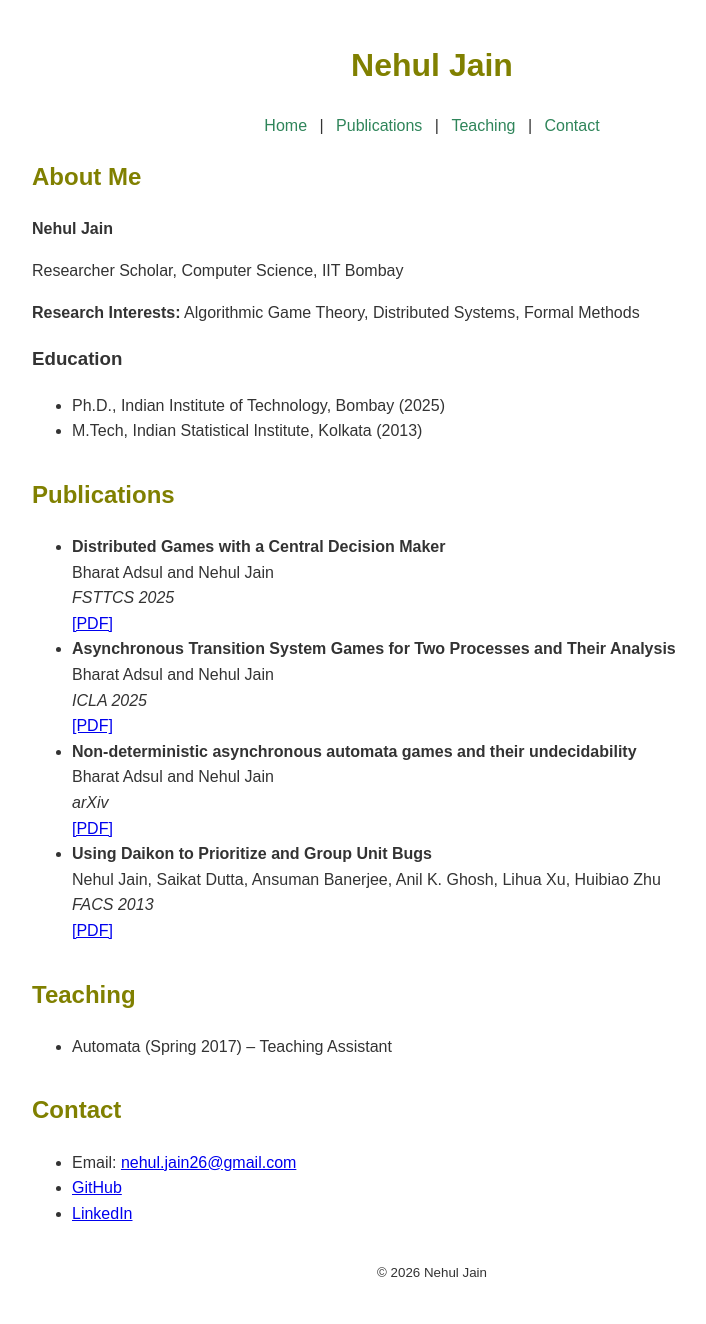
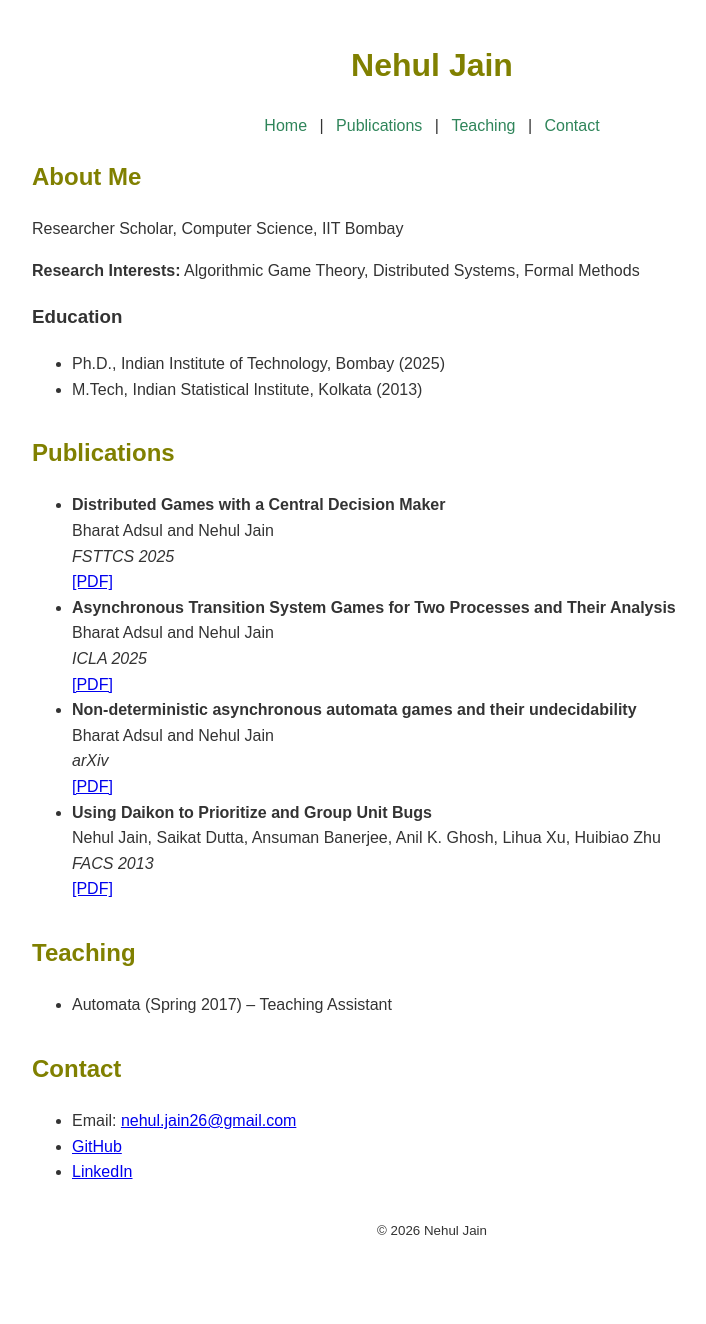
Before and after one commit to nehuljain26/nehuljain26.github.io, a Jekyll site: the page built from index.md, in a window 1280 px wide. Shown: the whole page, without its empty margins (208-914 px from the left). Built offline with Jekyll 4.4.1, drawn with Linux system fonts in a browser that asks for light colours; after the commit the page ends 1283 px from its top, so only the background shows below that.

Commit message:
Update bio.html

```diff
--- a/_includes/bio.html
+++ b/_includes/bio.html
@@ -1,6 +1,5 @@
 <section id="bio">
   <h2>About Me</h2>
-  <p><strong>{{ site.data.bio.name }}</strong></p>
   <p>{{ site.data.bio.position }}, {{ site.data.bio.institution }}</p>
   <p><strong>Research Interests:</strong> {{ site.data.bio.interests | join: ", " }}</p>
   <h3>Education</h3>
```
